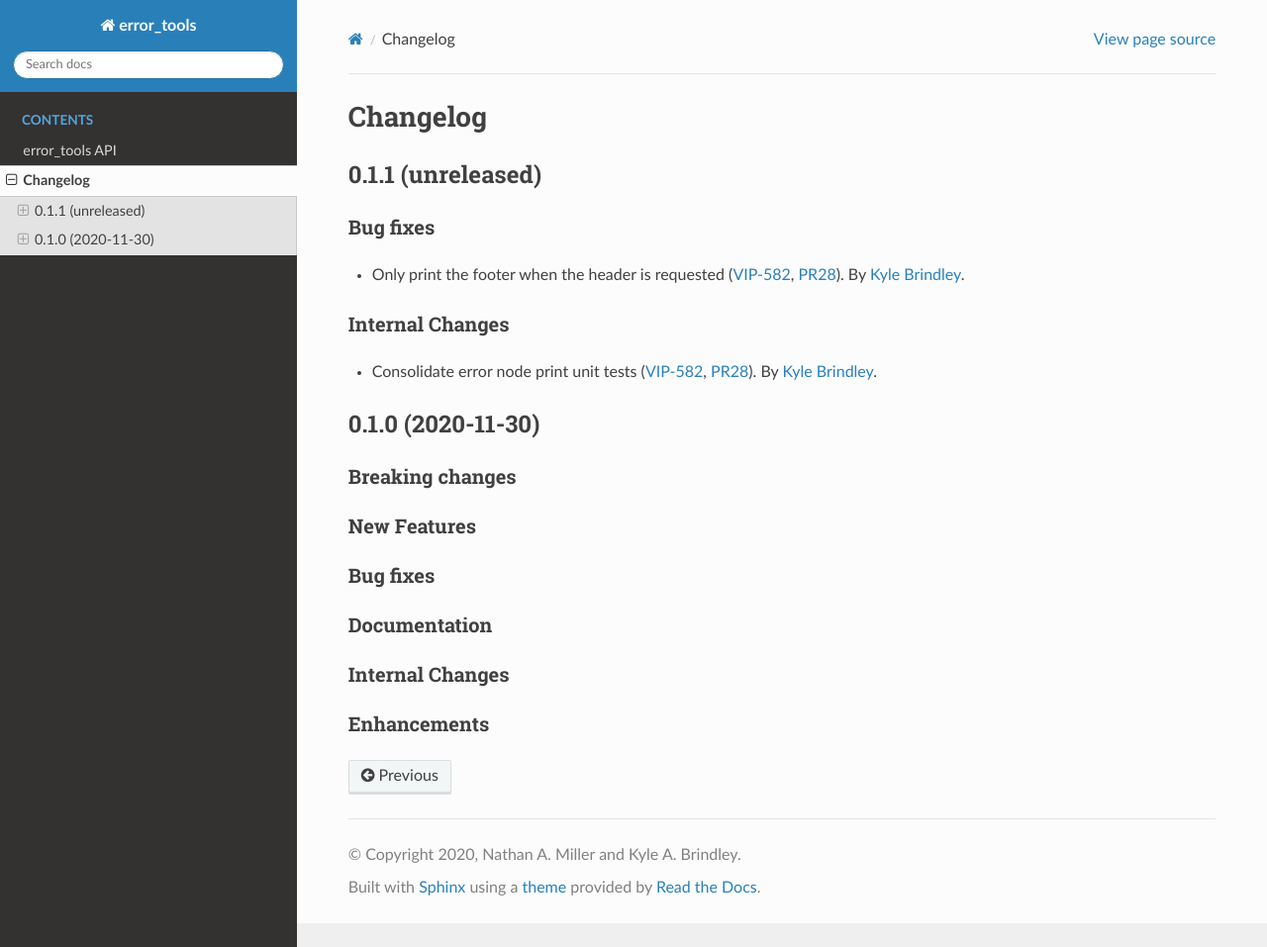
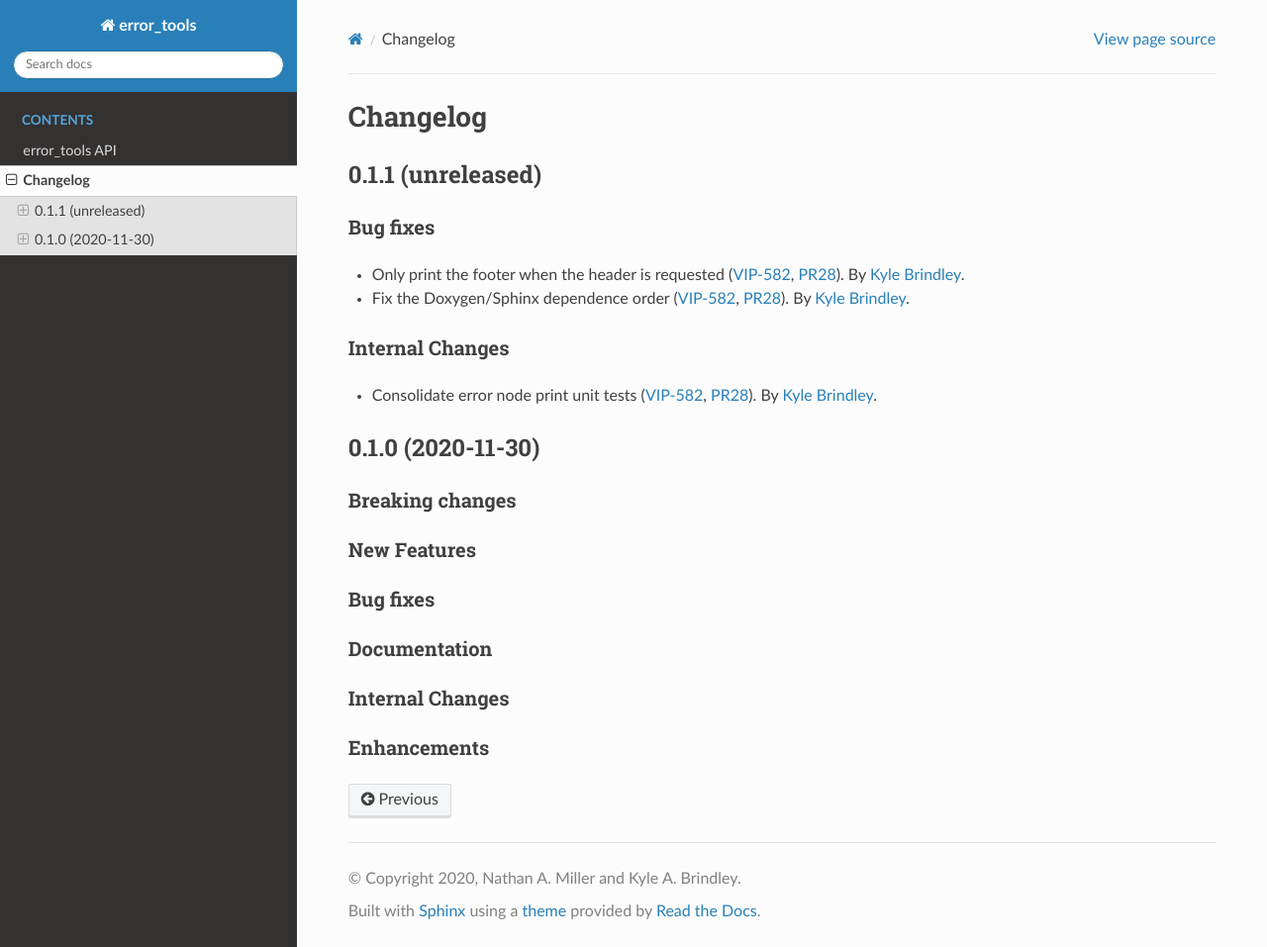
Before and after one commit to lanl/tardigrade-error-tools, a Sphinx documentation site: the page built from docs/changelog.rst, in a window 1280 px wide and 957 px high. Shown: the whole window at 99% size. Built offline with Sphinx 7.4.7 and the Read the Docs theme 2.0.0, drawn with Linux system fonts in a browser that asks for light colours.

Commit message:
DOC: update changelog

```diff
--- a/docs/changelog.rst
+++ b/docs/changelog.rst
@@ -11,6 +11,7 @@ Changelog
 Bug fixes
 =========
 - Only print the footer when the header is requested (:jira:`582`, :pull:`28`). By `Kyle Brindley`_.
+- Fix the Doxygen/Sphinx dependence order (:jira:`582`, :pull:`28`). By `Kyle Brindley`_.
 
 Internal Changes
 ================
```
